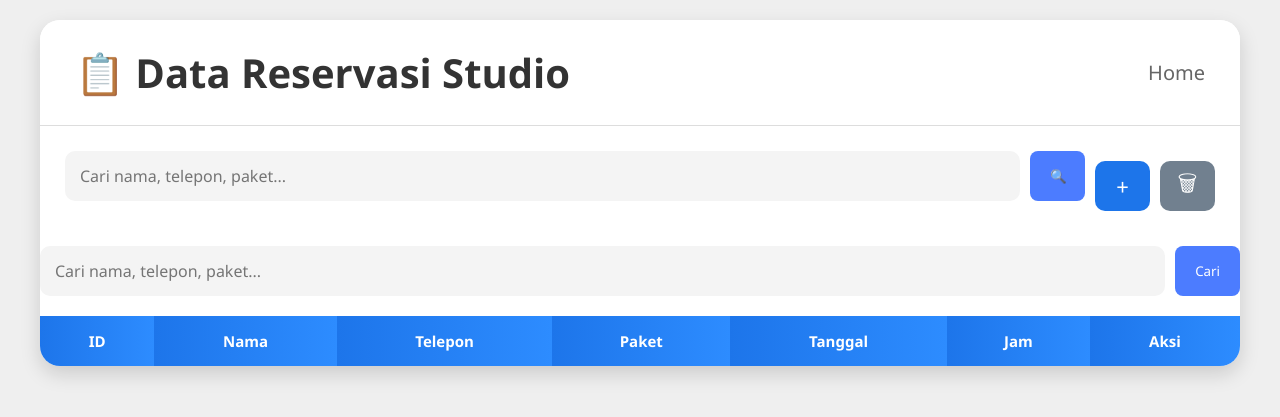
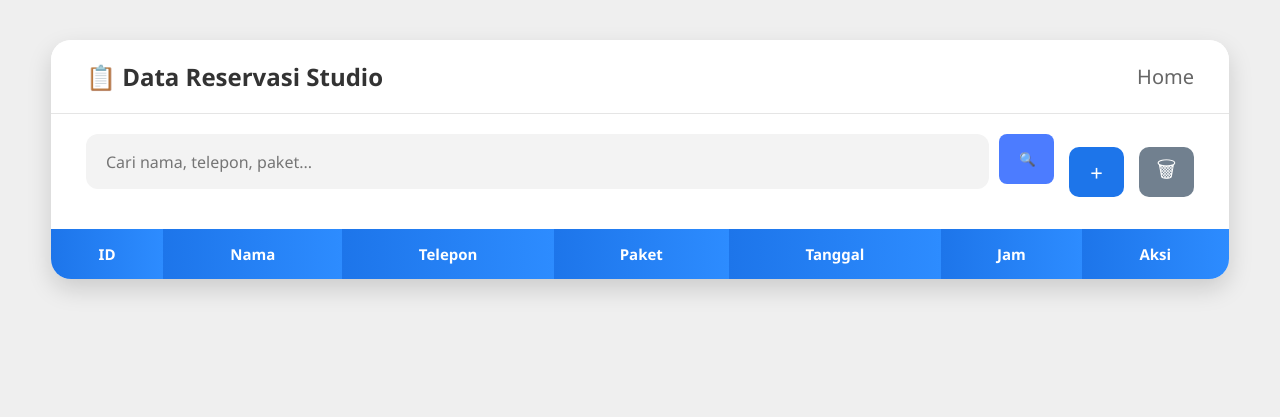
Before and after one commit to 230601110036-del/flask_database, a Flask app: page /reservasi in a window 1280 px wide. Shown: the top 417 px of the page. Run offline with Flask 3, Linux system fonts and the light colour scheme; data that the repository does not hold is empty.

Commit message:
Update tampilan dan fitur aplikasi

```diff
--- a/static/css/style.css
+++ b/static/css/style.css
@@ -490,6 +490,12 @@ table tr:hover{
 
 .table-container{
 
+    width:95%;
+
+    max-width:none;
+
+    margin:20px auto;
+
     background:white;
 
     border-radius:20px;
@@ -497,7 +503,7 @@ table tr:hover{
     overflow:hidden;
 
     box-shadow:
-    0 8px 20px rgba(0,0,0,.15);
+    0 10px 25px rgba(0,0,0,.15);
 
     padding:0;
 }
@@ -510,20 +516,22 @@ table tr:hover{
 
     align-items:center;
 
-    padding:25px 35px;
+    padding:20px 35px;
 
     background:white;
 
-    border-bottom:1px solid #ddd;
+    border-bottom:1px solid #e5e5e5;
 }
 
 .table-header h1{
 
     margin:0;
 
+    font-size:24px;
+
     color:#333;
 
-    font-size:40px;
+    font-weight:700;
 }
 
 .header-home{
@@ -539,11 +547,11 @@ table tr:hover{
 
     display:flex;
 
-    gap:10px;
+    align-items:center;
 
-    padding:25px;
+    gap:15px;
 
-    align-items:center;
+    padding:20px 35px;
 }
 
 .search-box{
@@ -555,17 +563,17 @@ table tr:hover{
 
 .search-box input{
 
-    flex:1;
+    width:100%;
 
-    height:50px;
+    height:55px;
 
     border:none;
 
-    background:#f4f4f4;
+    background:#f3f3f3;
 
-    border-radius:10px;
+    border-radius:12px;
 
-    padding:0 15px;
+    padding:0 20px;
 
     font-size:16px;
 }
--- a/templates/index.html
+++ b/templates/index.html
@@ -89,24 +89,6 @@ get_flashed_messages(with_categories=true) %}
 
 </div>
 
-<form method="GET"
-      action="{{ url_for('index') }}"
-      class="search-box">
-
-    <input
-        type="text"
-        name="keyword"
-        value="{{ keyword }}"
-        placeholder="Cari nama, telepon, paket...">
-
-    <button type="submit">
-
-        Cari
-
-    </button>
-
-</form>
-
 <table>
 
 <tr>
```
